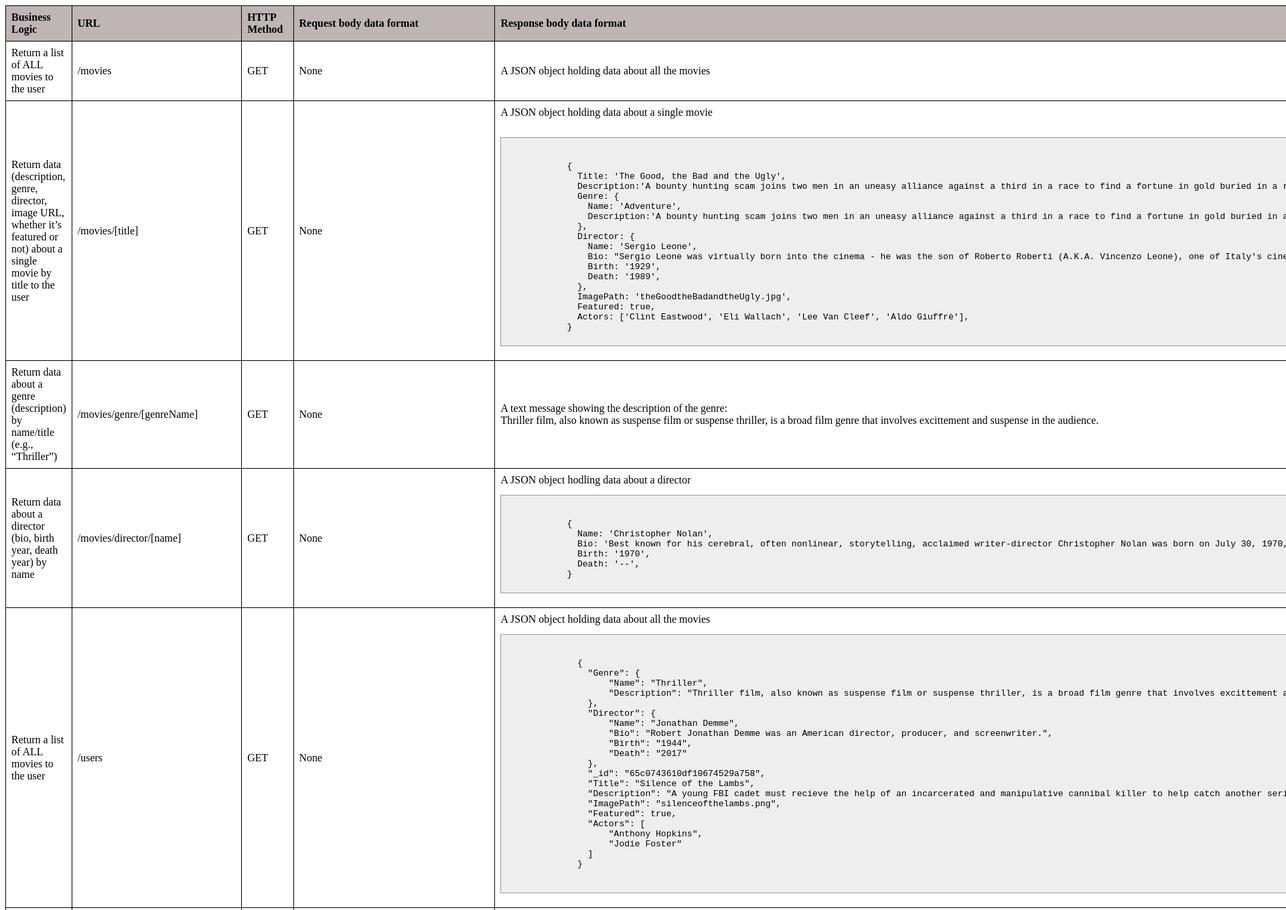
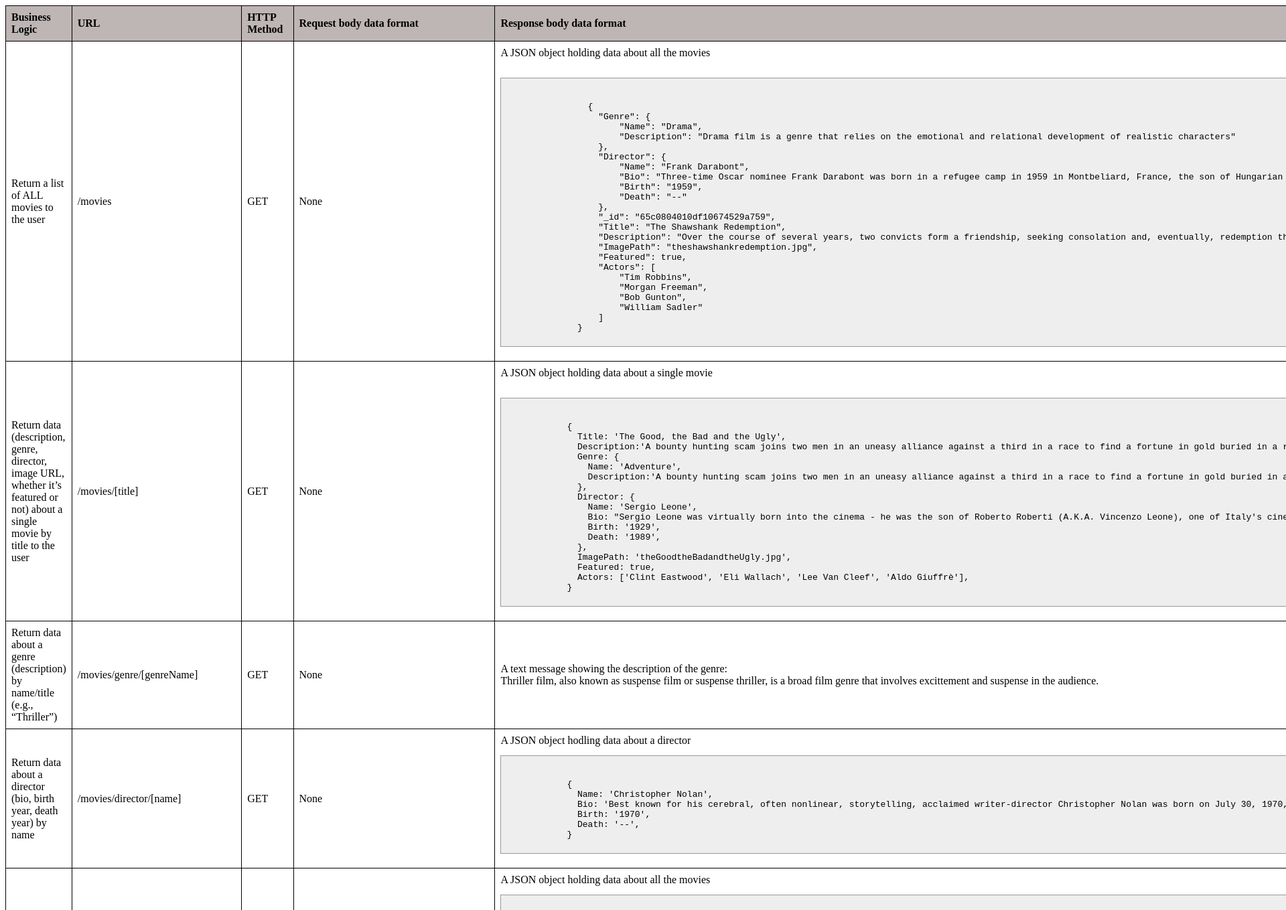
Before and after one commit to azzidahaka/movie_api, a website: page public/documentation.html in a window 1280 px wide. Shown: the top 1359 px of the page at 67% size, 1920 px wide, since content can reach past the window. Drawn offline with Linux system fonts and the light colour scheme.

Commit message:
updated documentation and params names for endpoints

```diff
--- a/package.json
+++ b/package.json
@@ -12,12 +12,9 @@
   "author": "",
   "license": "ISC",
   "dependencies": {
-    "body-parser": "^1.20.2",
     "express": "^4.18.2",
-    "lodash": "^4.17.21",
     "mongoose": "^8.1.3",
-    "morgan": "^1.10.0",
-    "uuid": "^9.0.1"
+    "morgan": "^1.10.0"
   },
   "devDependencies": {
     "nodemon": "^3.0.3"
--- a/public/documentation.html
+++ b/public/documentation.html
@@ -46,7 +46,33 @@
           <td>/movies</td>
           <td>GET</td>
           <td>None</td>
-          <td>A JSON object holding data about all the movies</td>
+          <td>A JSON object holding data about all the movies
+            <pre> <code>
+              {
+                "Genre": {
+                    "Name": "Drama",
+                    "Description": "Drama film is a genre that relies on the emotional and relational development of realistic characters"
+                },
+                "Director": {
+                    "Name": "Frank Darabont",
+                    "Bio": "Three-time Oscar nominee Frank Darabont was born in a refugee camp in 1959 in Montbeliard, France, the son of Hungarian parents who had fled Budapest during the failed 1956 Hungarian revolution.",
+                    "Birth": "1959",
+                    "Death": "--"
+                },
+                "_id": "65c0804010df10674529a759",
+                "Title": "The Shawshank Redemption",
+                "Description": "Over the course of several years, two convicts form a friendship, seeking consolation and, eventually, redemption through basic compassion.",
+                "ImagePath": "theshawshankredemption.jpg",
+                "Featured": true,
+                "Actors": [
+                    "Tim Robbins",
+                    "Morgan Freeman",
+                    "Bob Gunton",
+                    "William Sadler"
+                ]
+            }</code></pre>
+          </td>
+
         </tr>
         <tr>
           <td scope="row">
@@ -106,33 +132,25 @@
           </td>
         </tr>
         <tr>
-          <td scope="row">Return a list of ALL movies to the user</td>
+          <td scope="row">Return a list of ALL Users</td>
           <td>/users</td>
           <td>GET</td>
           <td>None</td>
           <td>
             A JSON object holding data about all the movies
             <pre><code>
-            {
-              "Genre": {
-                  "Name": "Thriller",
-                  "Description": "Thriller film, also known as suspense film or suspense thriller, is a broad film genre that involves excittement and suspense in the audience."
-              },
-              "Director": {
-                  "Name": "Jonathan Demme",
-                  "Bio": "Robert Jonathan Demme was an American director, producer, and screenwriter.",
-                  "Birth": "1944",
-                  "Death": "2017"
-              },
-              "_id": "65c0743610df10674529a758",
-              "Title": "Silence of the Lambs",
-              "Description": "A young FBI cadet must recieve the help of an incarcerated and manipulative cannibal killer to help catch another serial killer.",
-              "ImagePath": "silenceofthelambs.png",
-              "Featured": true,
-              "Actors": [
-                  "Anthony Hopkins",
-                  "Jodie Foster"
-              ]
+              {
+                "_id": "65c1cdab10df10674529a767",
+                "Name": "Tobi",
+                "Password": "password11",
+                "Email": "tobi@example.com",
+                "Birthday": "1990-01-09T00:00:00.000Z",
+                "FavoriteMovies": [
+                    "65c092d910df10674529a760",
+                    "65c092dd10df10674529a761",
+                    "65c08bcb10df10674529a75a",
+                    "65c08bcb10df10674529a75a"
+                ]
             }
         </code></pre>
           </td>
```
Also changed, not shown: index.js (+11 -11 lines), 1 other file.
